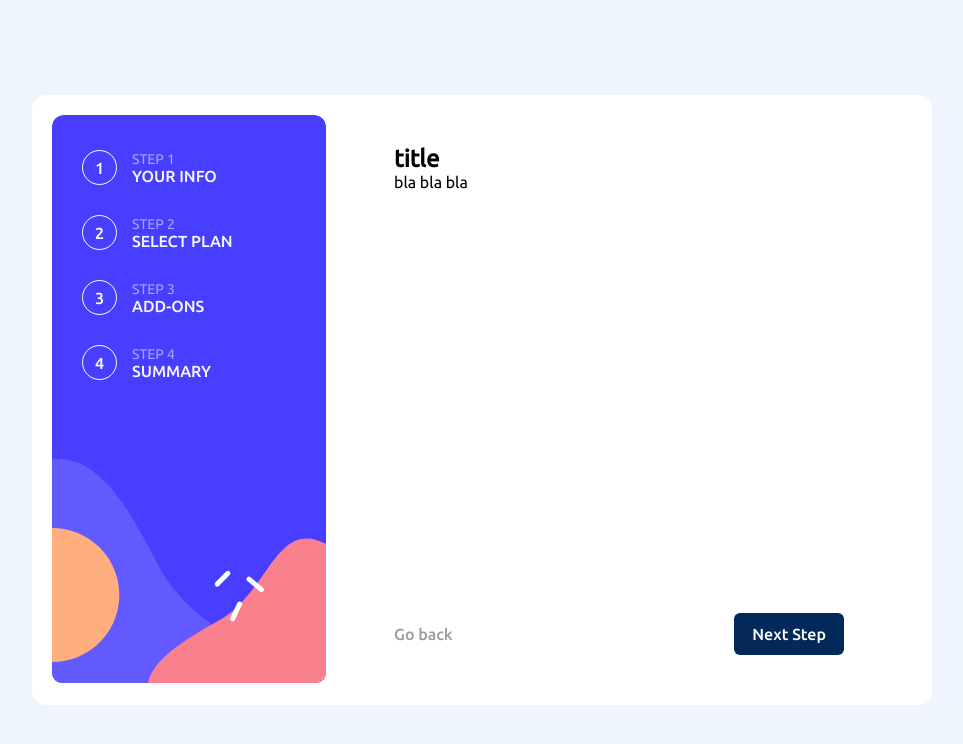
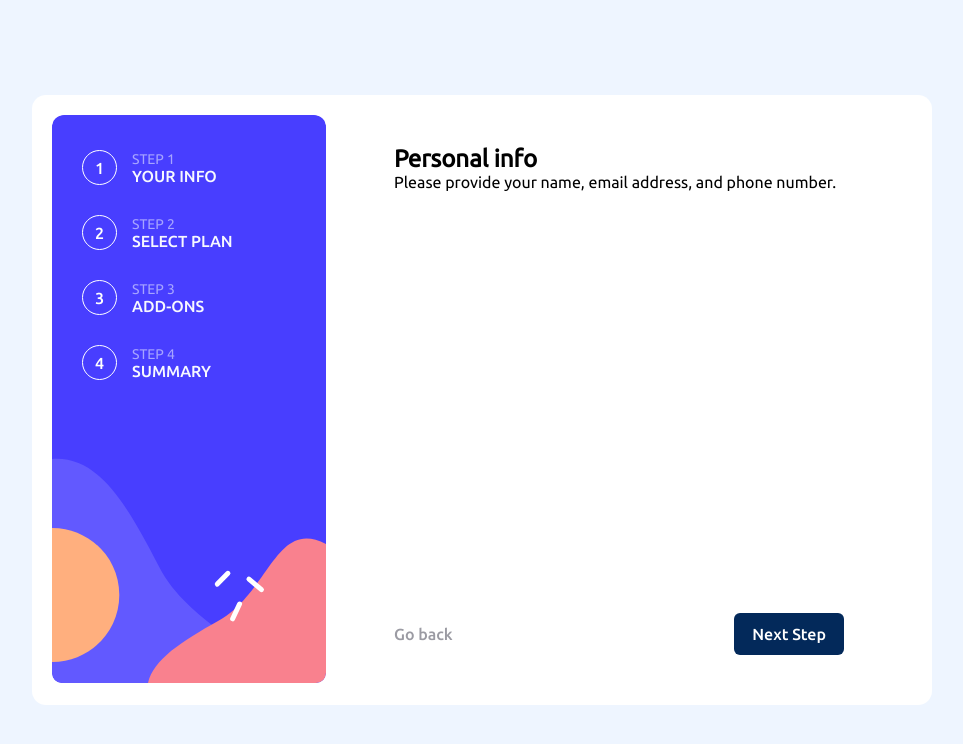
Before and after one commit to TsotMe/old-multi-step-form, a Vue app: page / in a window 1280 px wide. Shown: the top 744 px of the page, without its empty margins (158-1121 px from the left). Built offline with nearby package versions, Linux system fonts and the light colour scheme.

Commit message:
Add steps data on App.vue

```diff
--- a/src/App.vue
+++ b/src/App.vue
@@ -3,7 +3,7 @@
         <main>
             <StepIndicator/>
             <div class="temp-class">
-                <StepsContainer title="title" description="bla bla bla"/>
+                <StepsContainer :title="stepData.title" :description="stepData.description"/>
             </div>
         </main>
     </div>
@@ -18,6 +18,22 @@ export default {
     components: {
         StepsContainer,
         StepIndicator
+    },
+    data() {
+        return {
+            currentStep: 1,
+            stepsListing: [
+                {title: "Personal info", description: "Please provide your name, email address, and phone number."},
+                {title: "Select your plan", description: "you have the option to monthly or yearly billing."},
+                {title: "Pick add-ons", description: "Add-ons help enhance your gaming experience."},
+                {title: "Finishing up", description: "Double-check everything looks OK before confirming."}
+            ]
+        }
+    },
+    computed: {
+        stepData() {
+            return this.stepsListing[this.currentStep - 1]
+        }
     }
 }
 </script>
```
